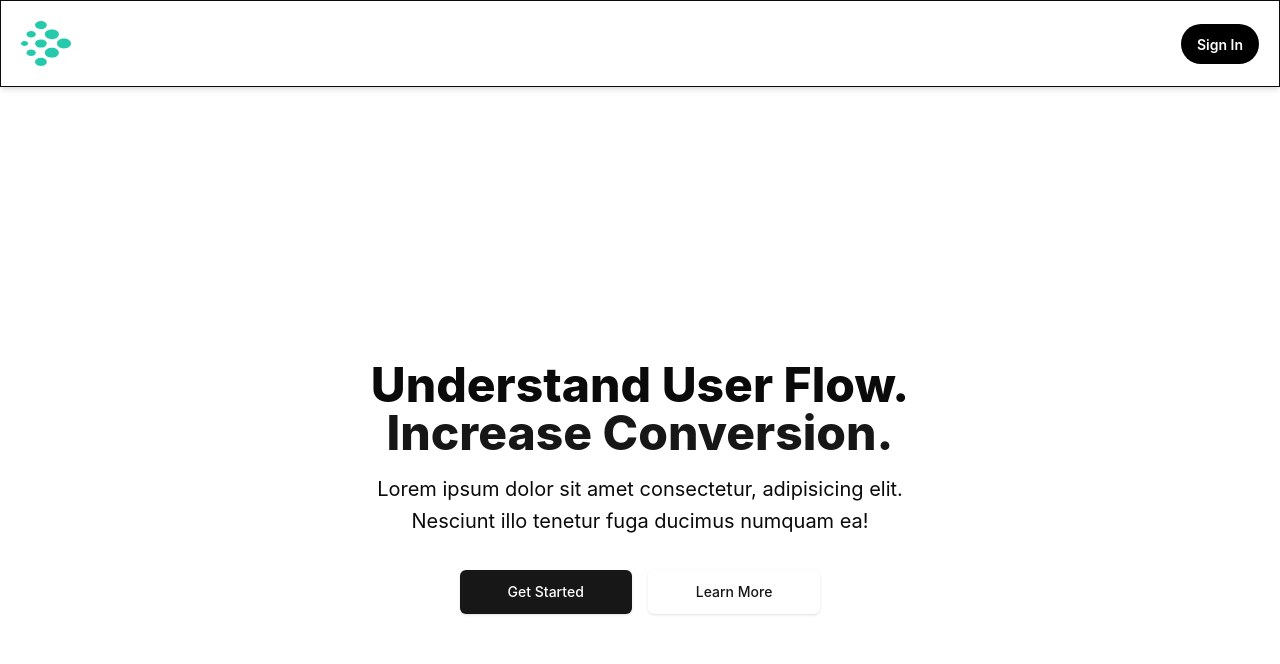
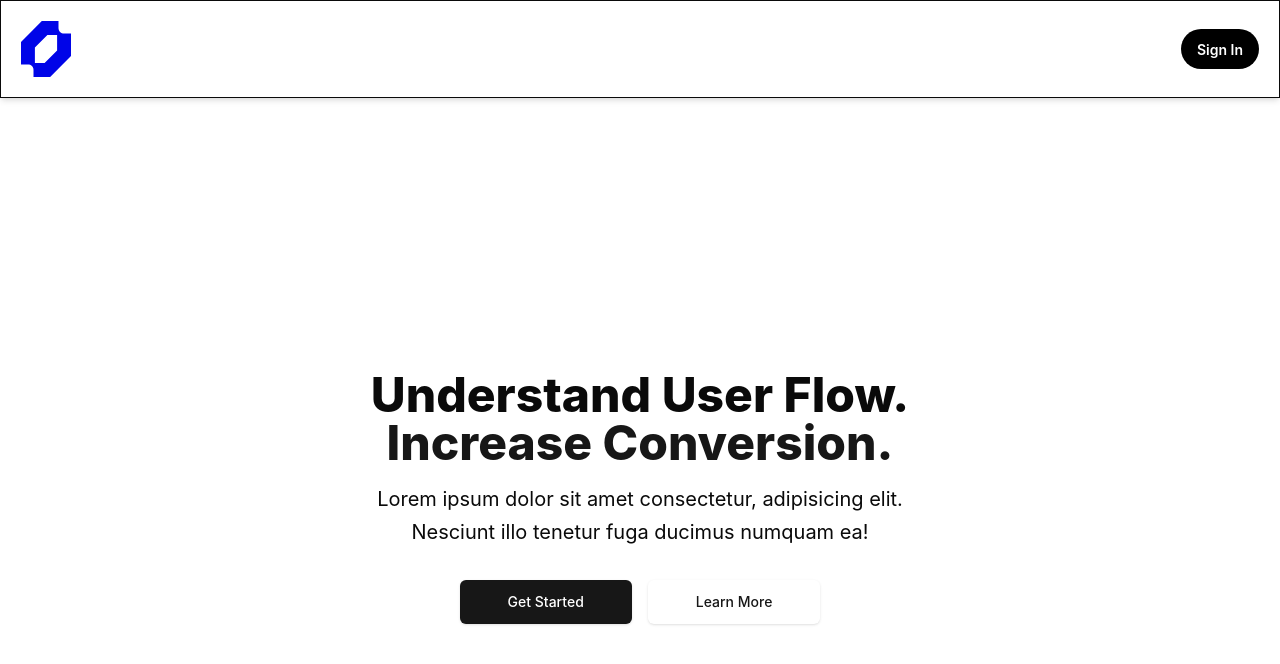
Before and after one commit to CSC-3380-Spring-2025/Team-25, a Next.js app: page / in a window 1280 px wide. Shown: the top 664 px of the page. Built offline with nearby package versions, Linux system fonts and the light colour scheme; no server answers.

Commit message:
added new logos that fit in more

```diff
--- a/src/app/_components/Header.jsx
+++ b/src/app/_components/Header.jsx
@@ -14,10 +14,10 @@ function Header() {
   return (
     <div className='p-5 flex items-center justify-between border-1 shadow-md'>
       <Image
-        src={'/logo.svg'}
+        src={'/logo2.svg'}
         alt='logo'
         width={50}
-        height={30}
+        height={50}
       />
 
       {isSignedIn?
```
Also changed, not shown: public/logo1.svg (added), public/logo2.svg (added).
